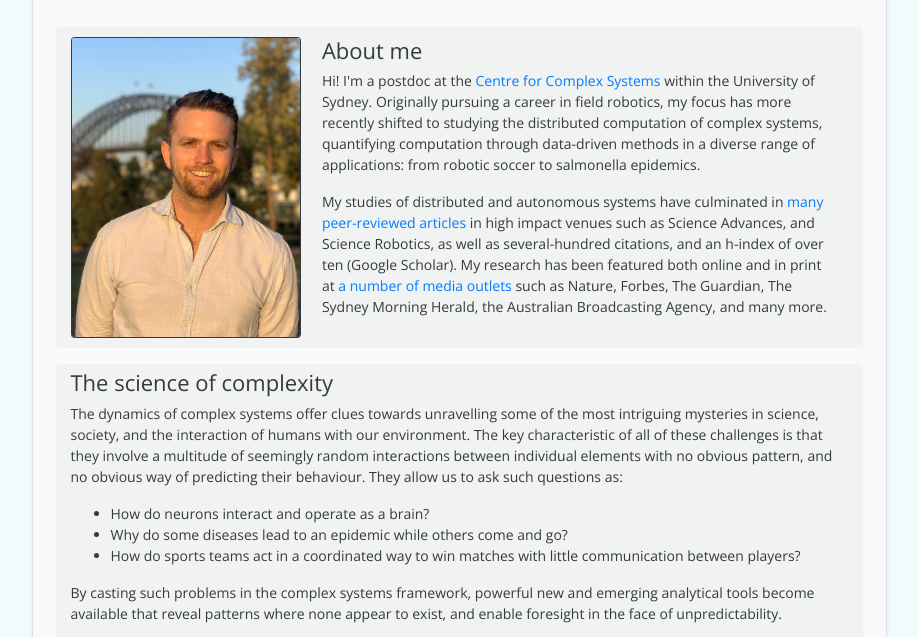
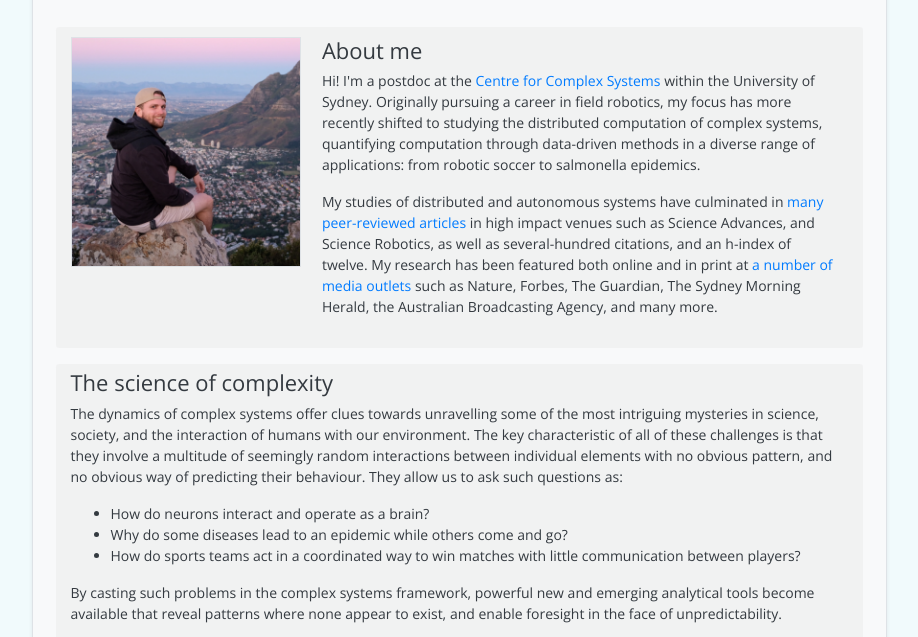
Before and after one commit to olivercliff/olivercliff.github.io, a plain HTML site: page about.html in a window 1280 px wide. Shown: the part 100-737 px from the top of the page, without its empty margins (181-1099 px from the left). Drawn offline with nearby package versions, Linux system fonts and the light colour scheme.

Commit message:
Better CV download link and about picture

```diff
--- a/about.html
+++ b/about.html
@@ -101,8 +101,8 @@
                     <div class="col-md" style="padding:30px;">
                         <div class="container rounded-sm" style="background-color:rgba(235,235,235,0.5);padding-top:5px;padding-bottom:10px;">
                             <div class="media" style="max-width:768px;">
-                                <img class="align-self-top mr-3 border border-dark rounded-sm"
-                                    src="img/me-all.png"
+                                <img class="align-self-top mr-3 border"
+                                    src="img/super-chill-profile.jpg"
                                     alt="Me" width="30%" height="100%"
                                     style="border-color:black;border-style:solid;border-width:1px;margin-top:5px;">
                                 <div class="media-body" style="padding:5px;">
@@ -126,7 +126,7 @@
                                                 many peer-reviewed articles
                                             </a>
                                             in high impact venues such as Science Advances, and Science Robotics, as well as several-hundred citations,
-                                            and an h-index of over ten (Google Scholar). My research has been featured both online and in
+                                            and an h-index of twelve. My research has been featured both online and in
                                             print at <a href=media.html>a number of media outlets</a> such as Nature, Forbes, The Guardian, The Sydney Morning Herald, the
                                             Australian Broadcasting Agency,
                                             and many more.
```
Also changed, not shown: cv.html (+2 -3 lines), media.html (+29 -5 lines), img/super-chill-profile.jpg (added).
